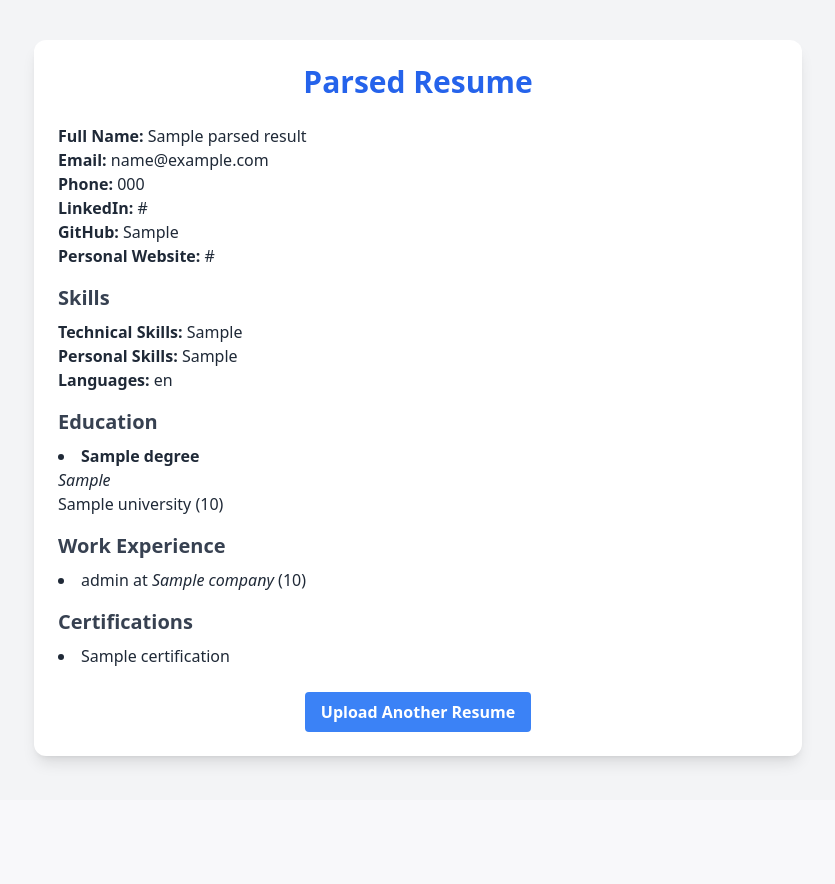
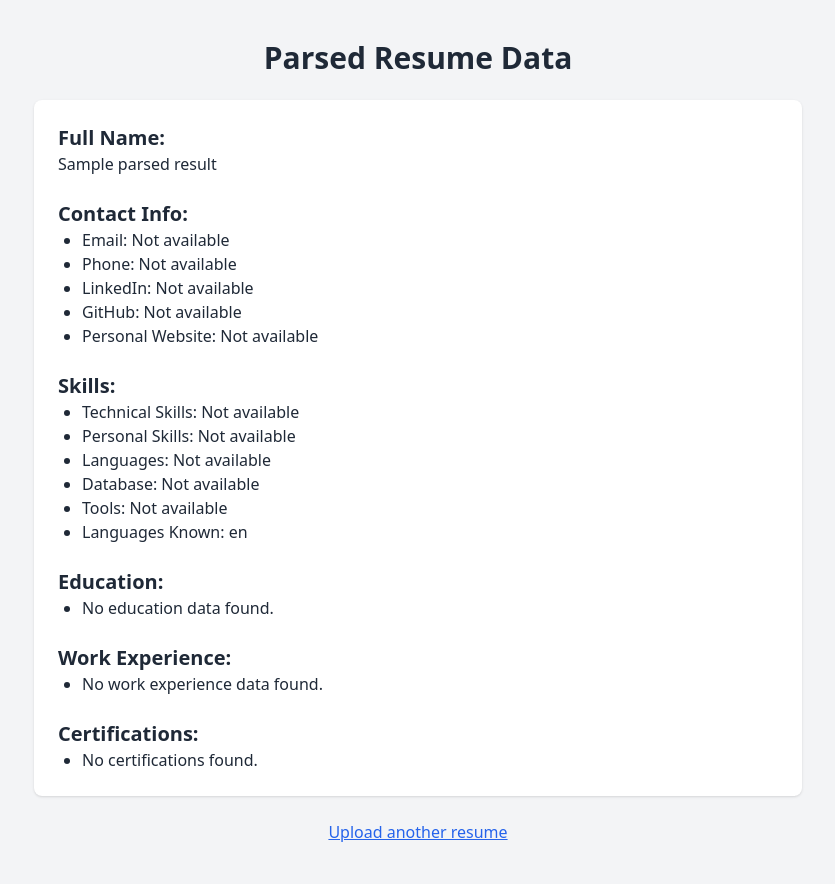
Before and after one commit to T-O-B-I-I/AI-Resume-Parser, a Flask app: template templates/result.html in a window 1280 px wide. Shown: the whole page, without its empty margins (222-1057 px from the left). Before the commit the page ends 767 px from the top, so only its background shows below. Run offline with Flask 3, Linux system fonts and the light colour scheme; the template is opened without the code that fills it: most values are stand-ins (such as "Sample title", 1, 10 or a date in 2020); some libraries are stand-ins or nearby versions.

Commit message:
Update result.html

```diff
--- a/templates/result.html
+++ b/templates/result.html
@@ -2,69 +2,90 @@
 <html lang="en">
 <head>
     <meta charset="UTF-8">
-    <meta name="viewport" content="width=device-width, initial-scale=1.0">
-    <title>Parsed Resume Data</title>
+    <title>Parsed Resume Result</title>
     <script src="https://cdn.tailwindcss.com"></script>
 </head>
 <body class="bg-gray-100 text-gray-800">
-    <div class="max-w-3xl mx-auto p-6 mt-10 bg-white rounded-xl shadow-lg">
-        <h1 class="text-3xl font-bold mb-6 text-center text-blue-600">Parsed Resume</h1>
 
-        <div class="mb-4">
-            <p><span class="font-semibold">Full Name:</span> {{ parsed_result.get('Full Name', 'Not available') }}</p>
-            <p><span class="font-semibold">Email:</span> {{ parsed_result.get('Contact Info', {}).get('Email', 'Not available') }}</p>
-            <p><span class="font-semibold">Phone:</span> {{ parsed_result.get('Contact Info', {}).get('Phone', 'Not available') }}</p>
-            <p><span class="font-semibold">LinkedIn:</span> {{ parsed_result.get('Contact Info', {}).get('LinkedIn', 'Not available') }}</p>
-            <p><span class="font-semibold">GitHub:</span> {{ parsed_result.get('Contact Info', {}).get('GitHub', 'Not available') }}</p>
-            <p><span class="font-semibold">Personal Website:</span> {{ parsed_result.get('Contact Info', {}).get('Personal Website', 'Not available') }}</p>
+    <div class="max-w-3xl mx-auto py-10">
+        <h1 class="text-3xl font-bold text-center mb-6">Parsed Resume Data</h1>
+
+        {% if parsed_result is string %}
+            <div class="bg-red-100 text-red-800 px-4 py-3 rounded mb-6">
+                <p>{{ parsed_result }}</p>
+            </div>
+        {% elif parsed_result %}
+            <div class="bg-white shadow p-6 rounded-lg space-y-6">
+
+                <div>
+                    <h2 class="font-semibold text-xl">Full Name:</h2>
+                    <p>{{ parsed_result.get('Full Name', 'Not available') }}</p>
                 </div>
 
-        <div class="mb-4">
-            <h2 class="text-xl font-semibold text-gray-700 mb-2">Skills</h2>
-            <p>
-                {% if parsed_result.get('Skills') %}
-                    <strong>Technical Skills:</strong> {{ parsed_result.Skills['Technical Skills'] | join(', ') }}<br>
-                    <strong>Personal Skills:</strong> {{ parsed_result.Skills['Personal Skills'] | join(', ') }}<br>
-                    <strong>Languages:</strong> {{ parsed_result.Skills['Languages'] | join(', ') }}
-                {% else %}
-                    Not available
-                {% endif %}
-            </p>
-        </div>
-
-        <div class="mb-4">
-            <h2 class="text-xl font-semibold text-gray-700 mb-2">Education</h2>
-            <ul class="list-disc list-inside">
-                {% for edu in parsed_result.get('Education', []) %}
-                    <li>
-                        <strong>{{ edu.get('Degree', 'Unknown Degree') }}</strong><br>
-                        <span class="italic">{{ edu.get('Field of Study', 'Unknown Field') }}</span><br>
-                        {{ edu.get('University', 'Unknown University') }} ({{ edu.get('Duration', 'N/A') }})
-                    </li>
-                {% else %}
-                    <li>No education data found.</li>
-                {% endfor %}
+                <div>
+                    <h2 class="font-semibold text-xl">Contact Info:</h2>
+                    <ul class="list-disc ml-6">
+                        {% set contact = parsed_result.get('Contact Info') or {} %}
+                        <li>Email: {{ contact.get('Email', 'Not available') }}</li>
+                        <li>Phone: {{ contact.get('Phone', 'Not available') }}</li>
+                        <li>LinkedIn: {{ contact.get('LinkedIn', 'Not available') }}</li>
+                        <li>GitHub: {{ contact.get('GitHub', 'Not available') }}</li>
+                        <li>Personal Website: {{ contact.get('Personal Website', 'Not available') }}</li>
                     </ul>
                 </div>
 
-        <div class="mb-4">
-            <h2 class="text-xl font-semibold text-gray-700 mb-2">Work Experience</h2>
-            <ul class="list-disc list-inside">
-                {% for exp in parsed_result.get('Work Experience', []) %}
-                    <li><span class="font-medium">{{ exp.get('Role', 'Unknown Role') }}</span> at <span class="italic">{{ exp.get('Company', 'Unknown Company') }}</span> ({{ exp.get('Duration', 'N/A') }})</li>
-                {% else %}
-                    <li>No work experience data found.</li>
-                {% endfor %}
+                <div>
+                    <h2 class="font-semibold text-xl">Skills:</h2>
+                    {% set skills = parsed_result.get('Skills') or {} %}
+                    <ul class="list-disc ml-6">
+                        <li>Technical Skills: {% if skills.get('Technical Skills') %}{{ skills.get('Technical Skills') | join(', ') }}{% else %}Not available{% endif %}</li>
+                        <li>Personal Skills: {% if skills.get('Personal Skills') %}{{ skills.get('Personal Skills') | join(', ') }}{% else %}Not available{% endif %}</li>
+                        <li>Languages: {% if skills.get('Programming Languages') %}{{ skills.get('Programming Languages') | join(', ') }}{% else %}Not available{% endif %}</li>
+                        <li>Database: {% if skills.get('Database') %}{{ skills.get('Database') | join(', ') }}{% else %}Not available{% endif %}</li>
+                        <li>Tools: {% if skills.get('Tools') %}{{ skills.get('Tools') | join(', ') }}{% else %}Not available{% endif %}</li>
+                        <li>Languages Known: {% if skills.get('Languages') %}{{ skills.get('Languages') | join(', ') }}{% else %}Not available{% endif %}</li>
                     </ul>
                 </div>
 
-        <div class="mb-4">
-            <h2 class="text-xl font-semibold text-gray-700 mb-2">Certifications</h2>
-            <ul class="list-disc list-inside">
-                {% set certifications = parsed_result.get('Certifications') %}
-                {% if certifications is not none and certifications is iterable and certifications|length %}
-                    {% for cert in certifications %}
-                        <li>{{ cert }}</li>
+                <div>
+                    <h2 class="font-semibold text-xl">Education:</h2>
+                    <ul class="list-disc ml-6">
+                        {% set education_list = parsed_result.get('Education') or [] %}
+                        {% if education_list %}
+                            {% for edu in education_list %}
+                                <li>
+                                    {{ edu.get('Degree', 'Unknown Degree') }} - {{ edu.get('University', 'Unknown Institution') }},
+                                    {{ edu.get('CGPA', 'N/A') }},
+                                    {{ edu.get('Duration', 'N/A') }}
+                                </li>
+                            {% endfor %}
+                        {% else %}
+                            <li>No education data found.</li>
+                        {% endif %}
+                    </ul>
+                </div>
+
+                <div>
+                    <h2 class="font-semibold text-xl">Work Experience:</h2>
+                    <ul class="list-disc ml-6">
+                        {% set work_list = parsed_result.get('Work Experience') or [] %}
+                        {% if work_list %}
+                            {% for job in work_list %}
+                                <li>{{ job.get('Role', 'Unknown Role') }} at {{ job.get('Company', 'Unknown Company') }} ({{ job.get('Duration', 'N/A') }})</li>
+                            {% endfor %}
+                        {% else %}
+                            <li>No work experience data found.</li>
+                        {% endif %}
+                    </ul>
+                </div>
+
+                <div>
+                    <h2 class="font-semibold text-xl">Certifications:</h2>
+                    <ul class="list-disc ml-6">
+                        {% set cert_list = parsed_result.get('Certifications') or [] %}
+                        {% if cert_list %}
+                            {% for cert in cert_list %}
+                                <li>{{ cert.get('Name', 'N/A') }} ({{ cert.get('Year', 'N/A') }}) - {{ cert.get('Provider', 'N/A') }}</li>
                             {% endfor %}
                         {% else %}
                             <li>No certifications found.</li>
@@ -73,9 +94,15 @@
                 </div>
 
 
-        <div class="text-center mt-6">
-            <a href="/" class="inline-block bg-blue-500 hover:bg-blue-600 text-white font-semibold py-2 px-4 rounded">Upload Another Resume</a>
+            </div>
+        {% else %}
+            <p>No data available to show.</p>
+        {% endif %}
+
+        <div class="mt-6 text-center">
+            <a href="/" class="text-blue-600 underline">Upload another resume</a>
         </div>
     </div>
+
 </body>
 </html>
```
Lines whose indentation alone changed are shown as unchanged.
